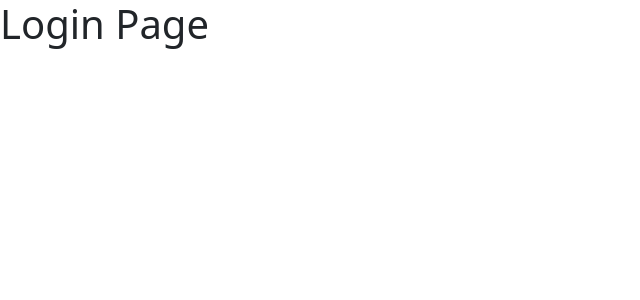
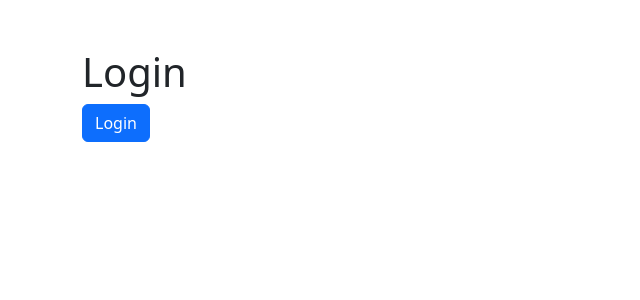
Before and after one commit to charsdvp/heroes-spa, a React (Vite) app: page /login in a window 1280 px wide. Shown: the top 300 px of the page, without its empty margins (0-640 px from the left). Built offline with nearby package versions, Linux system fonts and the light colour scheme.

Commit message:
añadiendo  useNavigate

```diff
--- a/src/auth/pages/LoginPage.jsx
+++ b/src/auth/pages/LoginPage.jsx
@@ -1,5 +1,18 @@
+import { useNavigate } from 'react-router-dom'
+
 export const LoginPage = () => {
+  const navigate = useNavigate()
+  const onLogin = () => {
+    navigate('/', {
+      replace: true
+    })
+  }
   return (
-    <h1>Login Page</h1>
+    <div className='container mt-5'>
+      <h1>Login</h1>
+      <button
+      className='btn btn-primary'
+      onClick={onLogin}>Login</button>
+    </div>
   )
 }
--- a/src/ui/components/Navbar.jsx
+++ b/src/ui/components/Navbar.jsx
@@ -1,6 +1,13 @@
-import { Link, NavLink } from 'react-router-dom'
+import { Link, NavLink, useNavigate } from 'react-router-dom'
 
 export const Navbar = () => {
+  // customHook de react-router
+  const navigate = useNavigate()
+  const onLogout = () => {
+    navigate('/login', {
+      replace: true
+    })
+  }
   return (
     <nav className='p-2 navbar navbar-expand-sm navbar-dark bg-dark'>
       <Link
@@ -25,7 +32,9 @@
       <div className='navbar-collapse collapse w-100 order-3 dual-collapse2 d-flex justify-content-end'>
         <ul className='navbar-nav ml-auto'>
           <span className='nav-item nav-link text-info'>Carlos</span>
-          <button className='nav-item nav-link btn'>Logout</button>
+          <button
+            className='nav-item nav-link btn'
+            onClick={onLogout}>Logout</button>
         </ul>
       </div>
     </nav>
```
